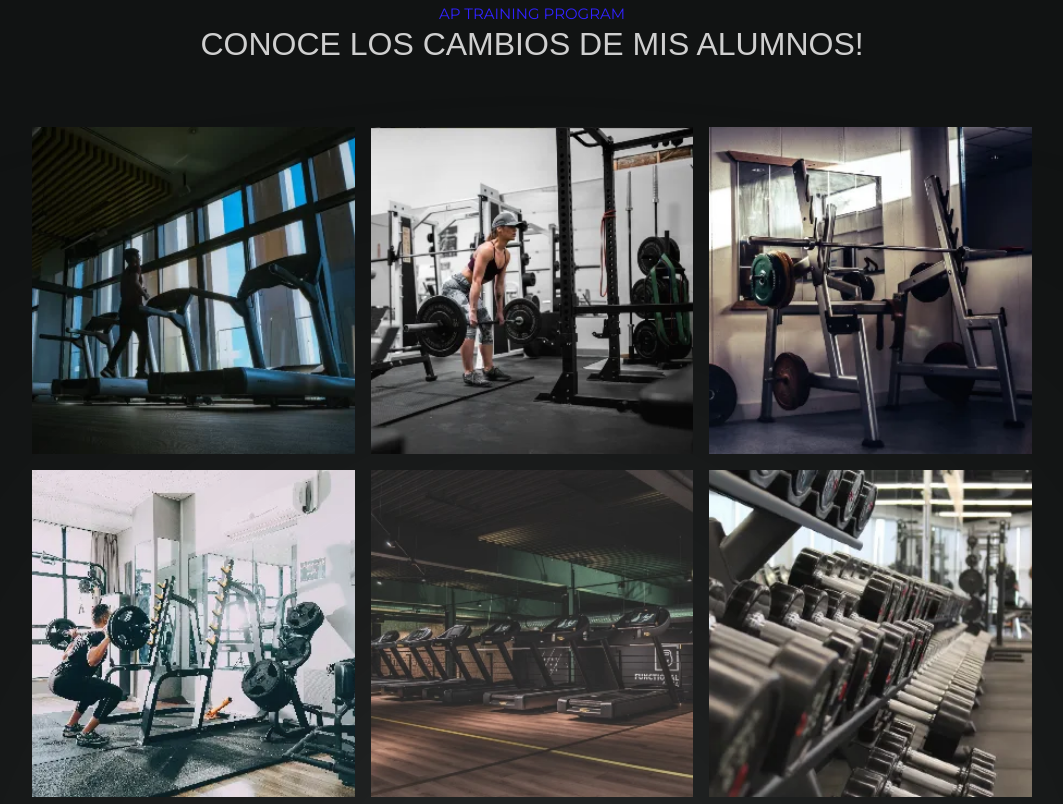
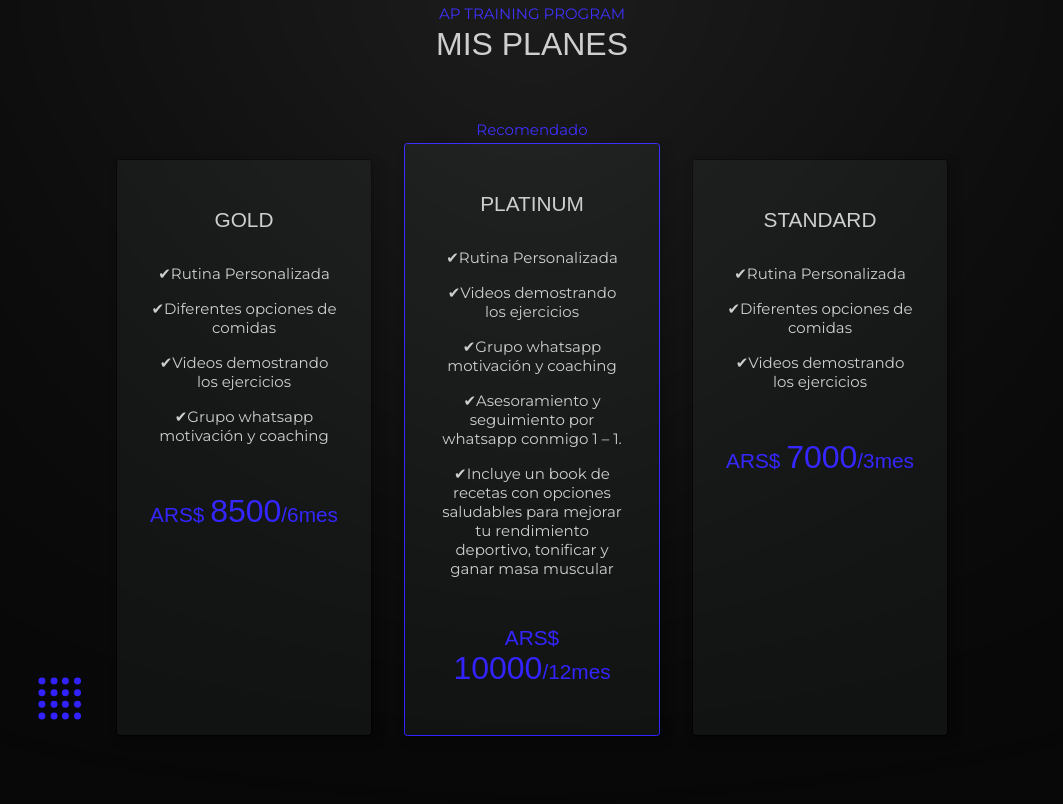
Before and after one commit to roccogb/alessiotraining, a plain HTML site: page ap-main/index.html in a window 1280 px wide. Shown: the part 876-1680 px from the top of the page, without its empty margins (108-1171 px from the left). Drawn offline with Linux system fonts and the light colour scheme; a web font is replaced by a local one.

Commit message:
Update index.html

```diff
--- a/ap-main/index.html
+++ b/ap-main/index.html
@@ -30,7 +30,7 @@
       <a href="#entrada" class="logo">AP</a>
       <div class="menu">
         <a href="#entrada">Home</a>
-        <a href="#galeria">Cambios</a>
+        <a href="#valores">Preguntas</a>
         <a href="#sobre">Dudas</a>
         <a href="#" class="espaco-cliente">ㅤ</a>
         <a href="#modalidades" class="btn">Planes</a>
@@ -59,23 +59,6 @@
           <a href="https://www.instagram.com/alessio.training/"><img src="./img/instagram.svg" alt="instagram"></a>
           <a href="https://www.tiktok.com/@alessio.training8"><img src="./img/youtube.svg" alt="youtube"></a>
         </address>
-      </div>
-    </section>
-    <section id="galeria" class="sections">
-      <div class="container">
-        <div class="textos" data-anima="f-top">
-          <p class="subtitle">AP TRAINING PROGRAM</p>
-          <h2>Conoce los cambios de mis alumnos!</h2>
-        </div>
-
-        <ul data-anima="f-bottom">
-          <li><button data-descricao="Pepito: Gracias a Alessio, estoy mucho mas contento con mi fisico"><img src="./img/gal-1.webp" alt="Homem andando em esteira"></button></li>
-          <li><button data-descricao="Maria: Antes me daba verguenza mostrar mi fisico ahora alegria"><img src="./img/gal-2.webp" alt="Mulher fazendo agachamento com barra"></button></li>
-          <li><button data-descricao="Juan: Me arrepiento de no haber comenzado antes"><img src="./img/gal-3.webp" alt="Squat rack"></button></li>
-          <li><button data-descricao="Pablo: Este plan me cambio la vida"><img src="./img/gal-4.webp" alt="Homem fazendo agachamento com barra"></button></li>
-          <li><button data-descricao="Ricardo: Siento que soy otra persona"><img src="./img/gal-5.webp" alt="Esteiras"></button></li>
-          <li><button data-descricao="Valentin: Empece con Alessio ya que ningun profesor me servia y el es excelente"><img src="./img/gal-6.webp" alt="Pesos"></button></li>
-        </ul>
       </div>
     </section>
     <section id="modalidades" class="sections">
@@ -120,6 +103,7 @@
               <h3>Standard</h3>
               <ul>
                 <li>✔Rutina Personalizada</li>
+                <li>✔Diferentes opciones de comidas</li>
                 <li>✔Videos demostrando los ejercicios</li>
               </ul>
               <p class="preco">
@@ -191,7 +175,7 @@
         </div>
       </address>
     </div>
-    <div class="by">By <a href="https://rocco-grassano.vercel.app/" title="Revisa su perfil!">Rocco Grassano</a></div>
+    <div class="by">By <a href="https://www.linkedin.com/in/rocco-grassano-barbieri-1a1335272/" title="Revisa su perfil!">Rocco Grassano</a></div>
   </footer>
   <script src="script.js"></script>
 </body>
```
